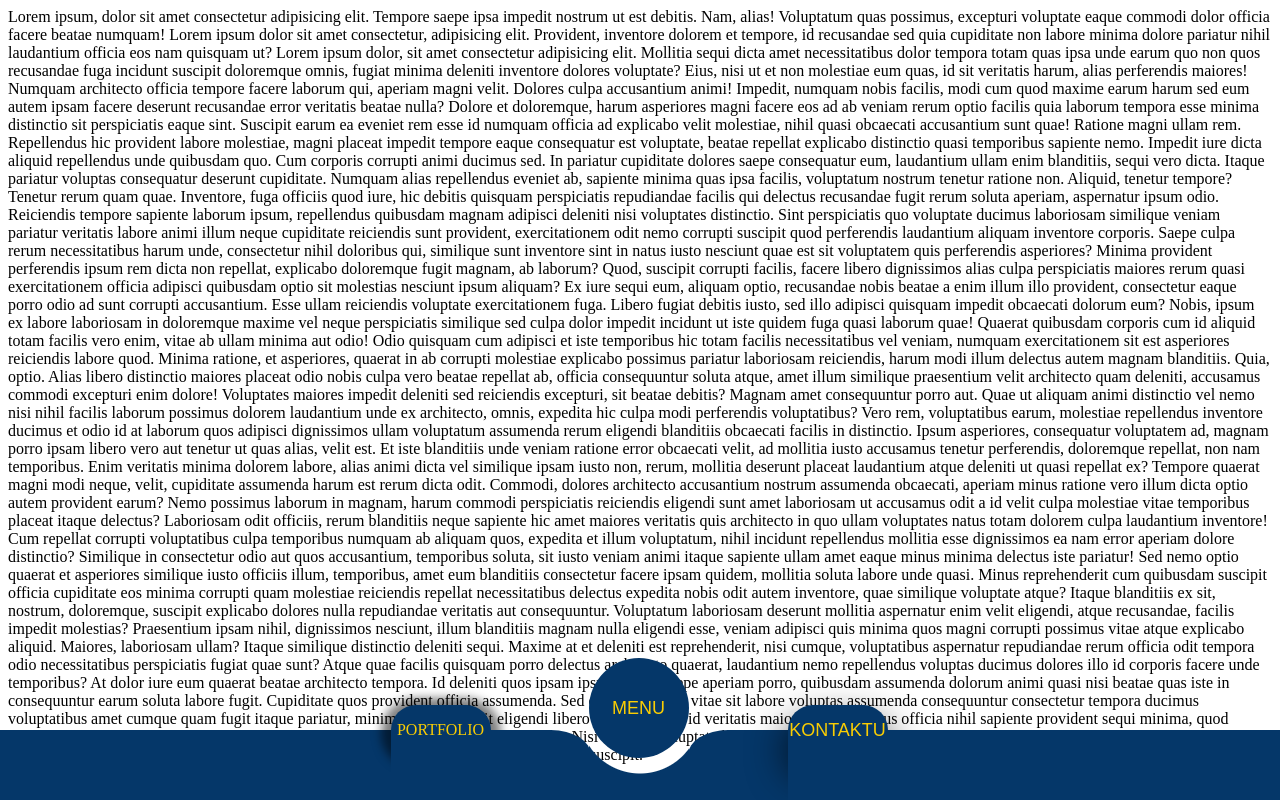
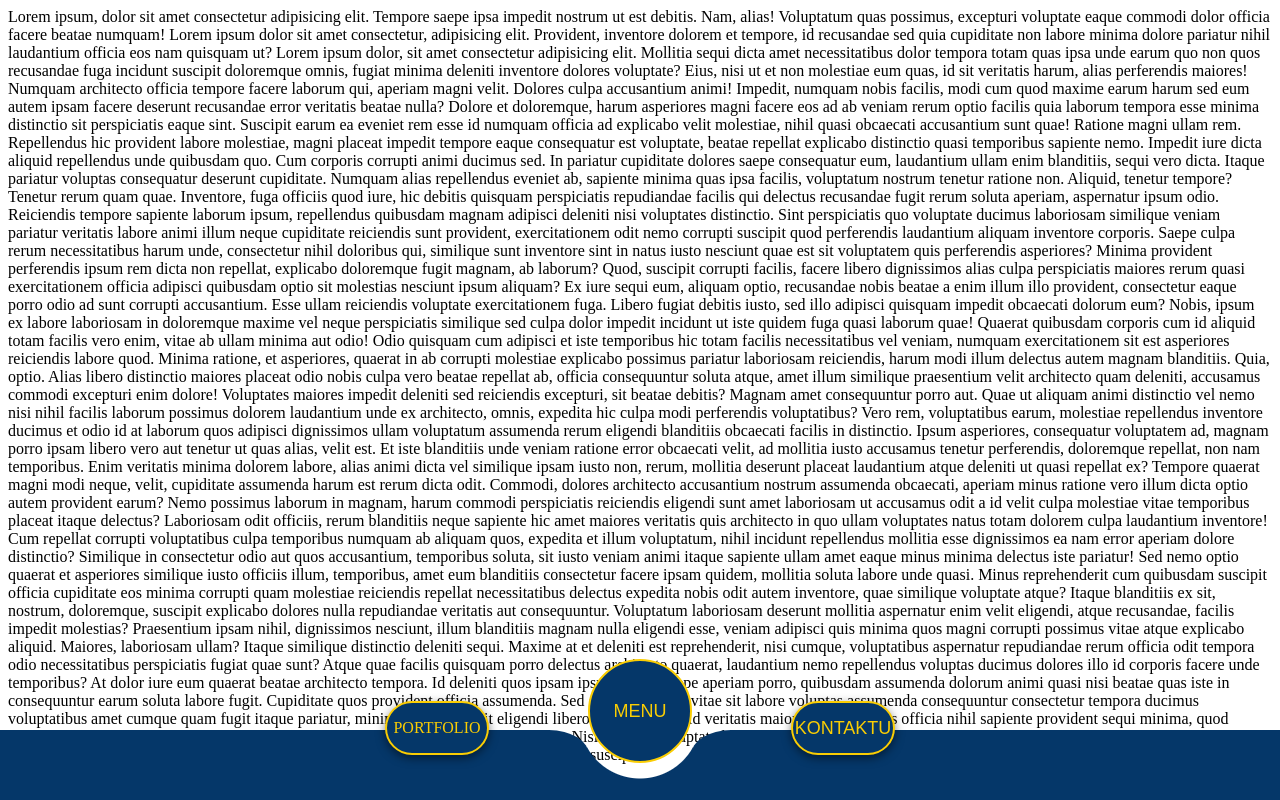
Before and after one commit to shersergsl/Mywebsite, a plain HTML site: page Mywebsite/index.html in a window 1280 px wide. Drawn offline with Linux system fonts and the light colour scheme.

Commit message:
Update style.css

```diff
--- a/Mywebsite/css/style.css
+++ b/Mywebsite/css/style.css
@@ -22,10 +22,11 @@
     background-color: rgb(5, 55,105);
     width: 100%;
     height: 70px;
-    display: inline-block;
-    /*border-top-right-radius: 40px 25px;*/
-    margin: 0 -2px 0 0;
     flex: 1 1 auto;
+}
+a{
+    text-decoration: none;
+    color: rgb(250, 205, 3);
 }
 .colo_l{
     width: 100px;
@@ -35,40 +36,63 @@
     margin: 0 0 -25px 0;
     font: 18px;
     color: rgb(250, 205, 3);
+    border: 2px solid rgb(250, 205, 3);
     line-height: 50px;
     text-align: center;
-    box-shadow: 0px 3px 10px 10px rgba(0,0,0,0.5);
+    box-shadow: 0px 3px 10px rgba(0,0,0,0.5);
+    position: relative;
+    z-index: 10;
+
+}
+.colo_l:hover{
+    height: 100px;
+    line-height: 100px;
+    border-radius: 52px;
+    margin: 0 0 -25px 1px;
+
+}
+.centr_l:hover{
+    font-size: 0px;
+    background-color: rgb(0, 0, 0,0);
+    width: 106px;
+    height: 62px;
+    background-image: radial-gradient(circle at 53px -20px, rgba(0, 0, 0, 0) 0, rgba(0, 0, 0, 0) 60px, rgb(5,55,105) 61px);
+  color: #FFF;
 }
 .centr_l{
     background-color: rgb(5, 55,105);
-    width: 100px;
+    width: 104px;
     height: 70px;
+}
 
-}
 .leftblock_r{
     background-color: rgb(5, 55,105);
     min-width: 100px;
     height: 70px;
     border-top-right-radius: 40px 25px;
-    margin: 0 -2px 0 0;
+
+}
+.centrblock{
+    margin: 0 -2px 0 -2px;
 }
 .colo{
     width: 100px;
     height: 100px;
-    border-radius: 50px;
+    border-radius: 52px;
     background-color: rgb(5,55,105);
-    margin: 0 0 -25px 0;
+    margin: 0 0 -25px 1px;
     font: 18px sans-serif;
     color: rgb(250, 205, 3);
     line-height: 100px;
     text-align: center;
+    border: 2px solid rgb(250, 205, 3);
 }
 .centr{
     font-size: 0px;
     background-color: rgb(0, 0, 0,0);
-    width: 100px;
-    height: 67px;
-    background-image: radial-gradient(circle at 51px -20px, rgba(0, 0, 0, 0) 0, rgba(0, 0, 0, 0) 60px, rgb(5,55,105) 61px);
+    width: 106px;
+    height: 62px;
+    background-image: radial-gradient(circle at 53px -20px, rgba(0, 0, 0, 0) 0, rgba(0, 0, 0, 0) 60px, rgb(5,55,105) 61px);
   color: #FFF;
 }
 .rightblock{
@@ -81,7 +105,6 @@
     min-width: 100px;
     height: 70px;
     border-top-left-radius: 40px 25px;
-    margin: 0 0 0 -1px;
 }
 .colo_r{
     width: 100px;
@@ -91,13 +114,16 @@
     margin: 0 0 -25px 0;
     font: 18px sans-serif;
     color: rgb(250, 205, 3);
+    border: 2px solid rgb(250, 205, 3);
     line-height: 50px;
     text-align: center;
-    box-shadow: 0px 20px 40px rgba(0,0,0,0.9);
+    box-shadow: 0px 3px 10px rgba(0,0,0,0.5);
+    position: relative;
+    z-index: 10;
 }
 .centr_r{
     background-color: rgb(5, 55,105);
-    width: 100px;
+    width: 104px;
     height: 70px;
 }
 .rightblock_r{
```
